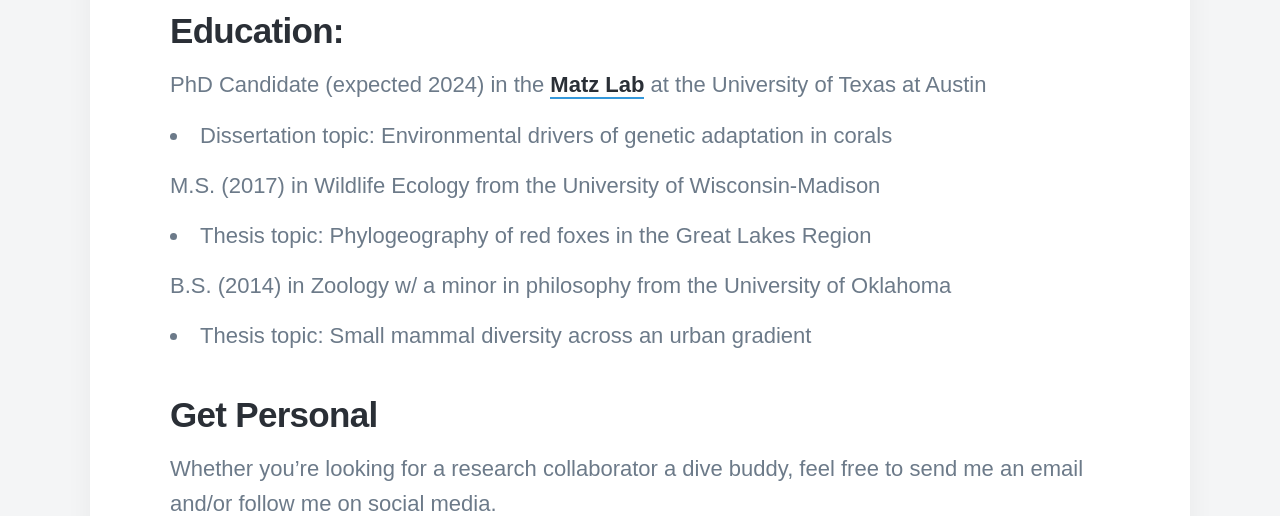
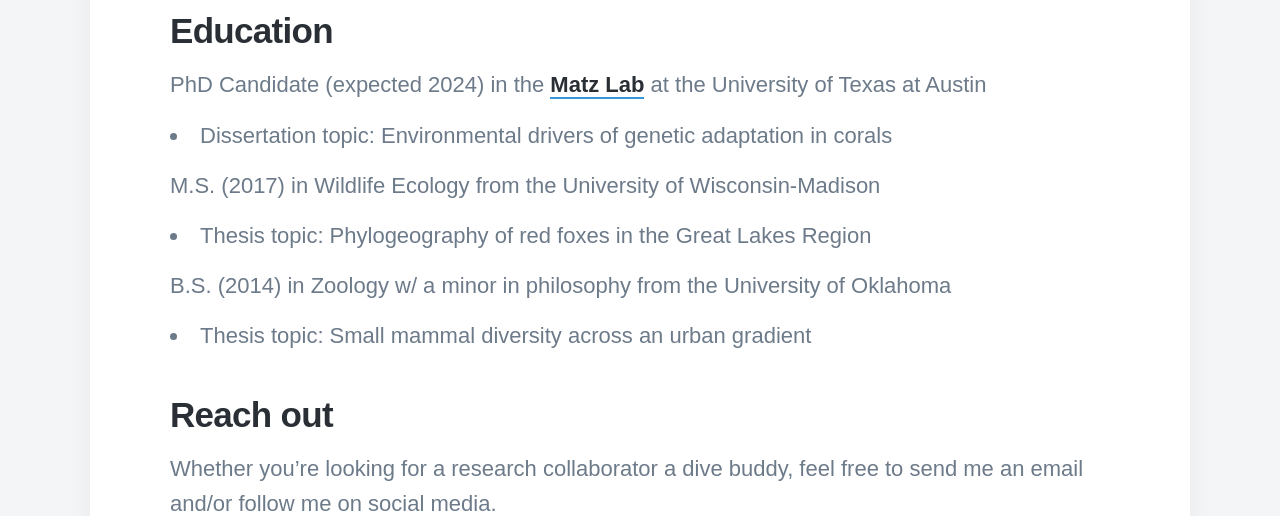
Before and after one commit to kristinaleilani/kristinaleilani.github.io, a Jekyll site: the page built from _pages/about.md, in a window 1280 px wide. Shown: the part 627-1143 px from the top of the page. Built offline with Jekyll 4.4.1, drawn with Linux system fonts in a browser that asks for light colours; nearby versions of some CDN libraries; some web fonts are replaced.

Commit message:
Update about.md

```diff
--- a/_pages/about.md
+++ b/_pages/about.md
@@ -5,7 +5,7 @@ description: Personal is the perfect theme for developers, designers and other c
 featured_image: /images/Headshot_CaneBay.JPG
 ---
 
-## Education:
+## Education
 
 PhD Candidate (expected 2024) in the [Matz Lab](https://matzlab.weebly.com/) at the University of Texas at Austin
 * Dissertation topic: Environmental drivers of genetic adaptation in corals
@@ -17,7 +17,7 @@ B.S. (2014) in Zoology w/ a minor in philosophy from the University of Oklahoma
 * Thesis topic: Small mammal diversity across an urban gradient
 
 
-## Get Personal
+## Reach out
 
 Whether you're looking for a research collaborator a dive buddy, feel free to send me an email and/or follow me on social media.
 
```
